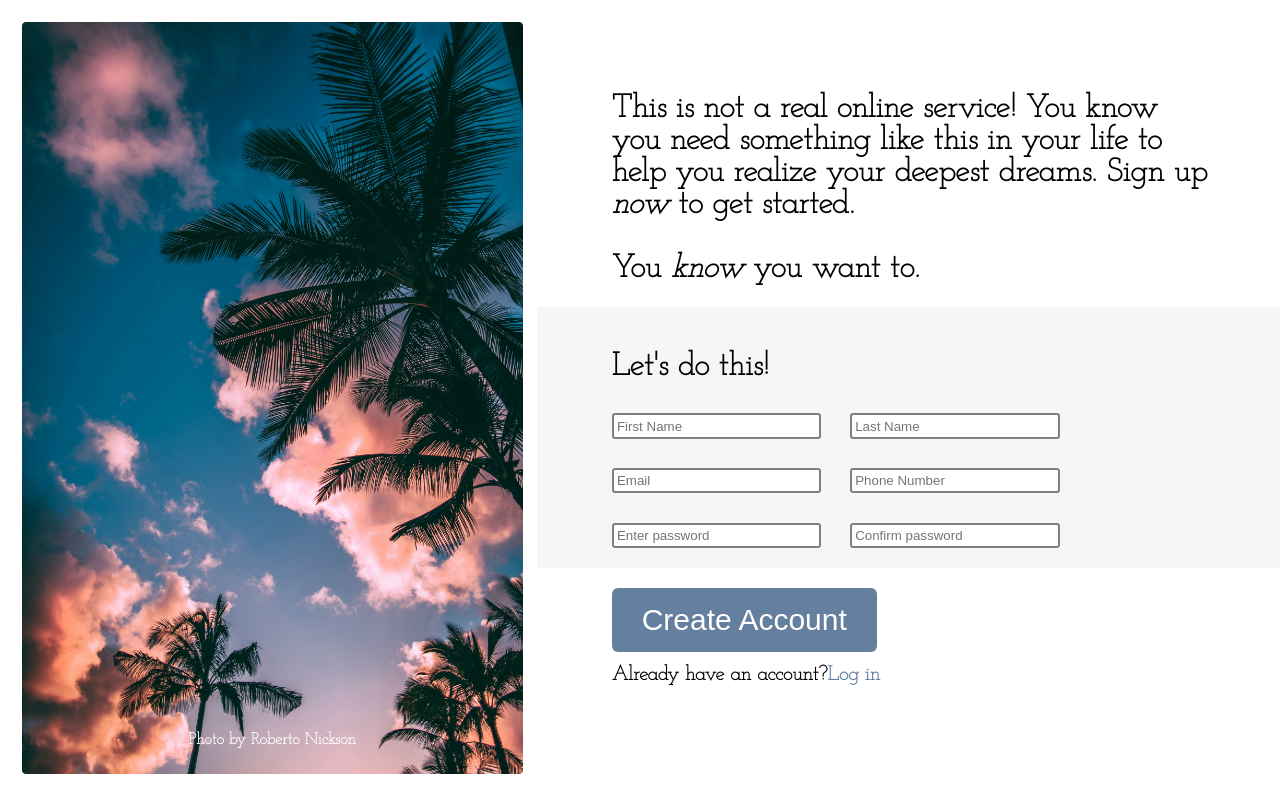
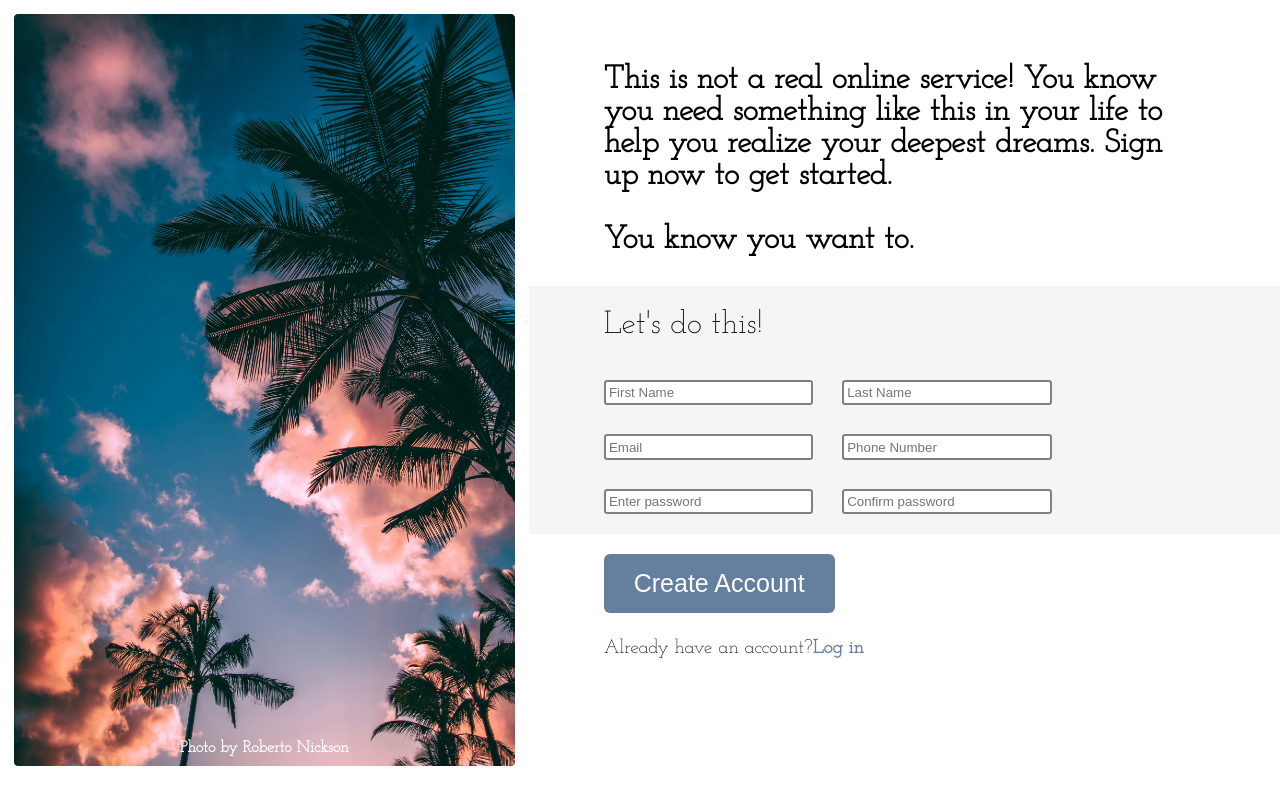
Before and after one commit to Rlee-94/Sign-up-form, a plain HTML site: page index.html in a window 1280 px wide. Drawn offline with Linux system fonts and the light colour scheme.

Commit message:
Styled form content
-Created a margin between the form (gray-area) box and the form text.
-Made the button font a bit smaller down to 25px and
-Created a margin between login text and the create account button

```diff
--- a/index.html
+++ b/index.html
@@ -6,13 +6,17 @@
     <meta name="viewport" content="width=device-width, initial-scale=1.0">
     <link rel="stylesheet" href="style.css">
     <title>Sign-up Page</title>
+    <link rel="stylesheet" href="reset.css">
     <link rel="stylesheet" href="style.css">
     <link rel="preconnect" href="https://fonts.googleapis.com">
-<link rel="preconnect" href="https://fonts.gstatic.com" crossorigin>
-<link href="https://fonts.googleapis.com/css2?family=Josefin+Slab:wght@100&display=swap" rel="stylesheet">
+    <link rel="preconnect" href="https://fonts.gstatic.com" crossorigin>
+    <link href="https://fonts.googleapis.com/css2?family=Josefin+Slab:wght@100;300&display=swap" rel="stylesheet">
 </head>
 <body>
     <div class="img">
+        <div class="img-logo">
+            <img src="" alt="">
+        </div>
         <div class="img-description">
             <p class="img-info"><a href="https://unsplash.com/@rpnickson">Photo by Roberto Nickson</a></p>
         </div>
@@ -22,7 +26,7 @@
             <h1>This is not a real online service! You know you need something like this in your life to help you realize your deepest dreams. Sign up <i>now</i> to get started. <br><br> You <i>know</i> you want to.</h1>
         </div>
         <form action="" method="post">
-            <h1>Let's do this!</h1>
+            <h1 class="form-header">Let's do this!</h1>
             <div class="inputs">
                 <div class="first-name">
                     <input type="text" class="form-input" id="first-name" placeholder="First Name" required>
@@ -55,7 +59,7 @@
             </div>
             <div class="form-end">
                 <button class="btn" type="submit">Create Account</button>
-                <h1>Already have an account?<a href="#" class="login">Log in</a></h1>
+                <h1 class="have-acct">Already have an account?<a href="#" class="login">Log in</a></h1>
             </div>
         </form>
     </div>
--- a/style.css
+++ b/style.css
@@ -6,6 +6,7 @@ body {
     flex-direction: row;
     background-color: white;
     font-family: 'Josefin Slab', serif;
+    font-size: 2rem;
 }
 
 .img {
@@ -24,7 +25,7 @@ body {
 .img-description {
     margin-top: auto;
     margin-bottom: 10px;
-    font-size: 100%;
+    font-size: 50%;
     color: white;
     font-weight: 900;
 }
@@ -46,8 +47,16 @@ a {
     padding-right: 10%;
 }
 
+.form-info {
+    font-weight: bold;
+}
+
+.form-header {
+    margin-bottom: 5%;
+}
+
 .form-label {
-    font-weight: 900;
+    font-weight: bold;
     font-size: 20px;
     display: block;
     transition: all 0.5s;
@@ -81,8 +90,9 @@ a {
 form {
     padding-top: 3%;
     width: 80%;
+    margin-top: 4%;
     margin-left: 0%;
-    background-color: rgba(0, 0, 0, 0.034);
+    background-color: rgba(0, 0, 0, 0.040);
 }
 
 .inputs {
@@ -108,7 +118,7 @@ form {
     padding: 15px 30px;
     border-radius: 6px;
     border: none;
-    font-size: 30px;
+    font-size: 25px;
     background-color: #657f9f;
     color: white;
 }
@@ -119,4 +129,10 @@ form {
 
 .login {
     color: #657f9f;
+    font-weight: bold;
 }
+
+.have-acct {
+    margin-top: 10%;
+    font-size: 1.2rem;
+}
```
